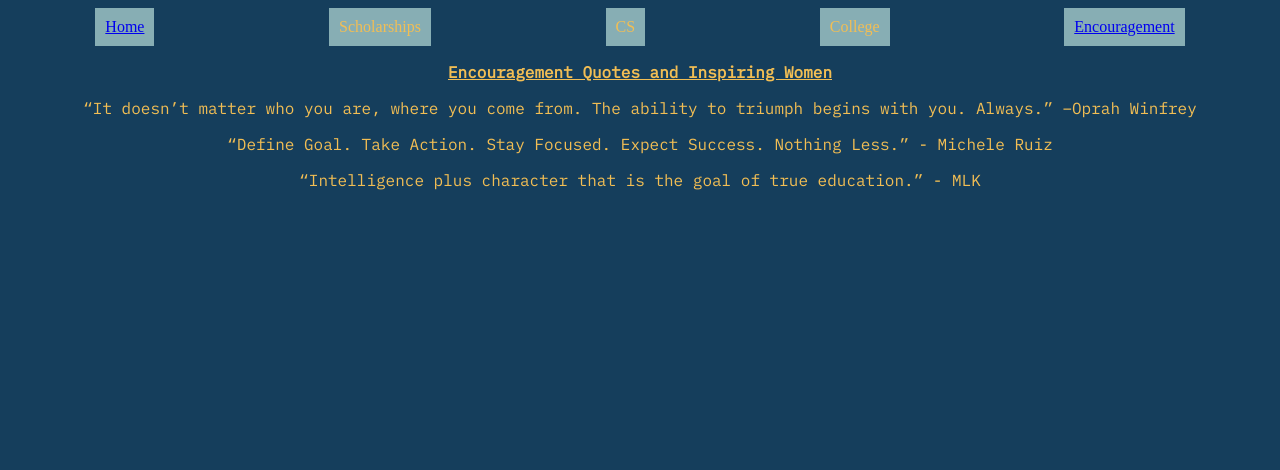
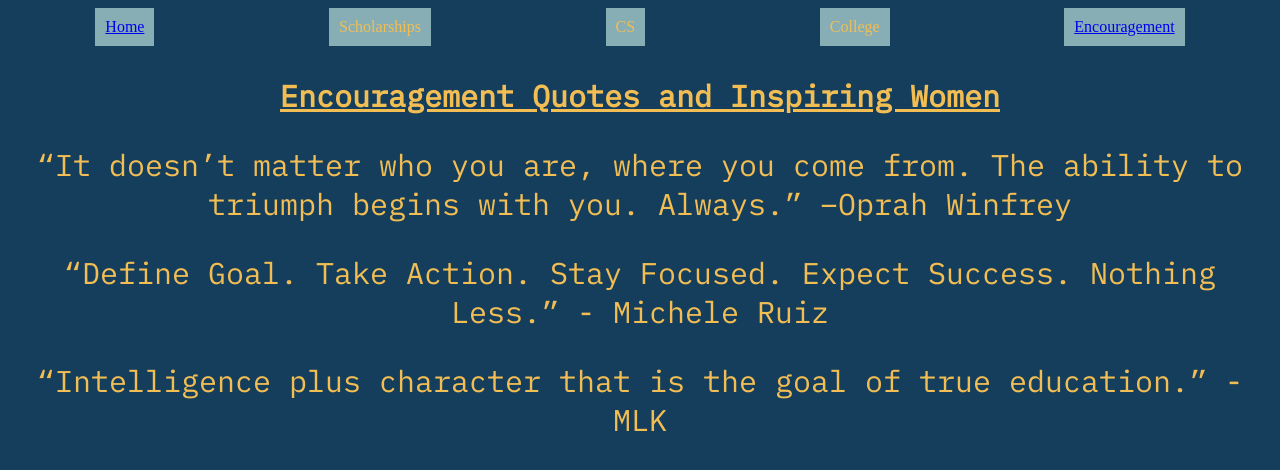
Before and after one commit to KarinaMontiel/finalproject, a PHP site: page /encouragement.html in a window 1280 px wide. Shown: the top 470 px of the page. Run offline with PHP 8.4, Linux system fonts and the light colour scheme.

Commit message:
font size changed

```diff
--- a/main.css
+++ b/main.css
@@ -25,5 +25,5 @@ color: #f2be54;
 #bluesection{
   font-family: 'IBM Plex Mono', monospace;
   font-color: #f2be54;
-  font-size: px;
+  font-size: 30px;
 }
```
